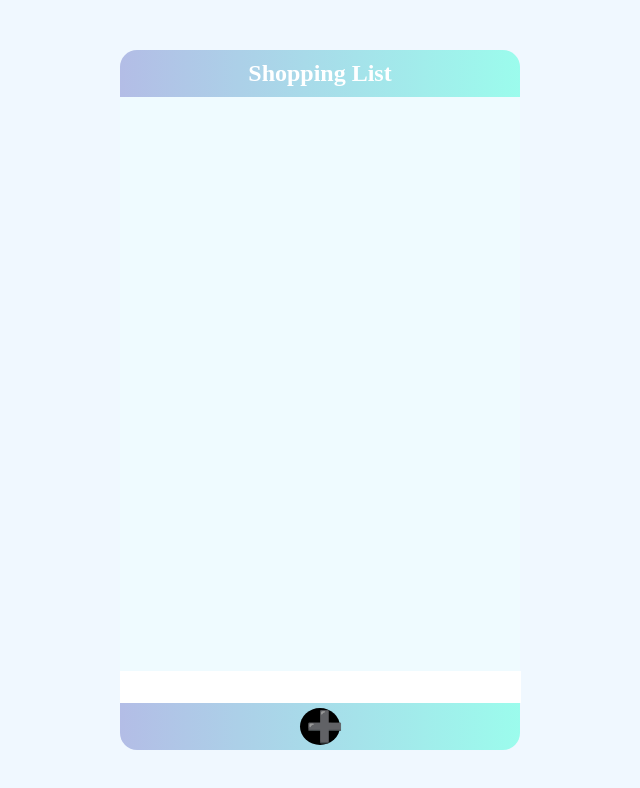
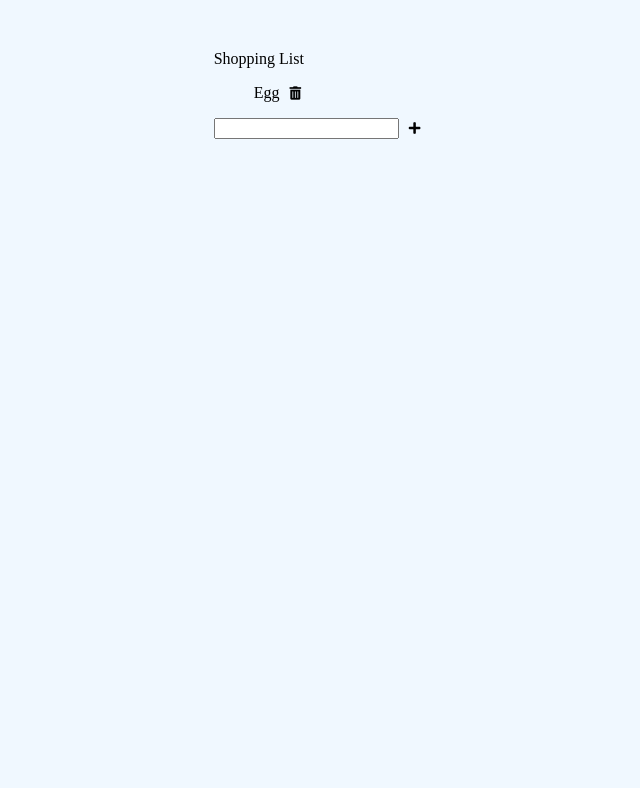
Before and after one commit to kimmsoll/shopping-list-js, a plain HTML site: page index.html in a window 1280 px wide. Shown: the whole page, without its empty margins (320-960 px from the left). Drawn offline with Linux system fonts and the light colour scheme.

Commit message:
change index.html

```diff
--- a/index.html
+++ b/index.html
@@ -7,17 +7,28 @@
     <link href="styles.css" rel="stylesheet"/>
     <link rel="stylesheet" href="https://use.fontawesome.com/releases/v5.15.1/css/all.css" integrity="sha384-vp86vTRFVJgpjF9jiIGPEEqYqlDwgyBgEF109VFjmqGmIY/Y4HV4d3Gp2irVfcrp" crossorigin="anonymous">
 </head>
+
 <body>
-    <div class="screen">
-        <h2>Shopping List</h2>
-        <div class="listBox">
-            <ul  class="itemList">
-
-            </ul>
-        </div>
-        <form><input class="itemForm" type="text"></form>
-        <button class="plusBtn">➕</button>
-    </div>
+    <section class="list">
+        <header class="header">Shopping List</header>
+        <ul class="items">
+            <li class="item__row">
+                <div class="item">
+                    <span class="item__name">Egg</span>
+                    <button class="item__delete">
+                        <i class="fas fa-trash-alt"></i>
+                    </button>
+                </div>
+            </li>
+        </ul>
+        <footer  class="footer">
+            <input type="text" class="footer__input">
+            <button class="footer__button">
+                <i class="fas fa-plus"></i>
+            </button>
+        </footer>
+    </section>
     <script src="shoppingList.js"></script>
 </body>
+
 </html>
```
